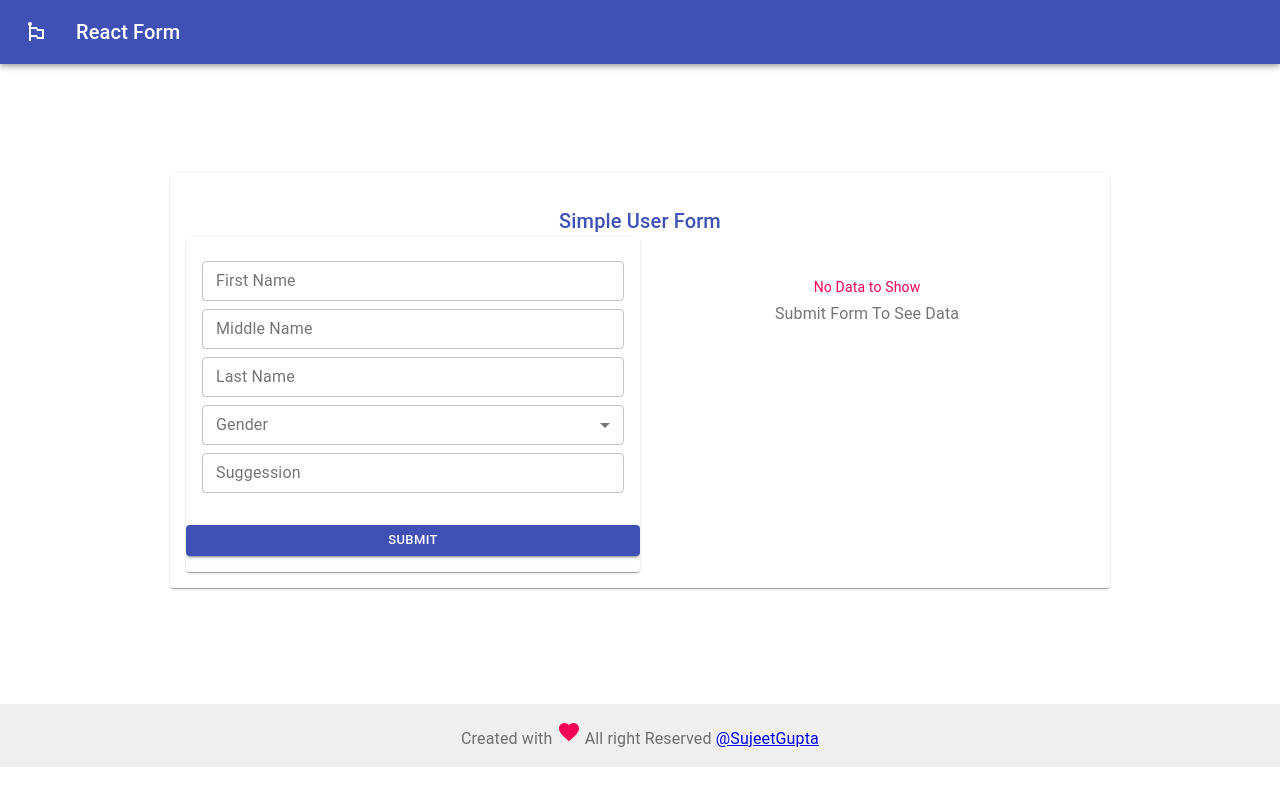
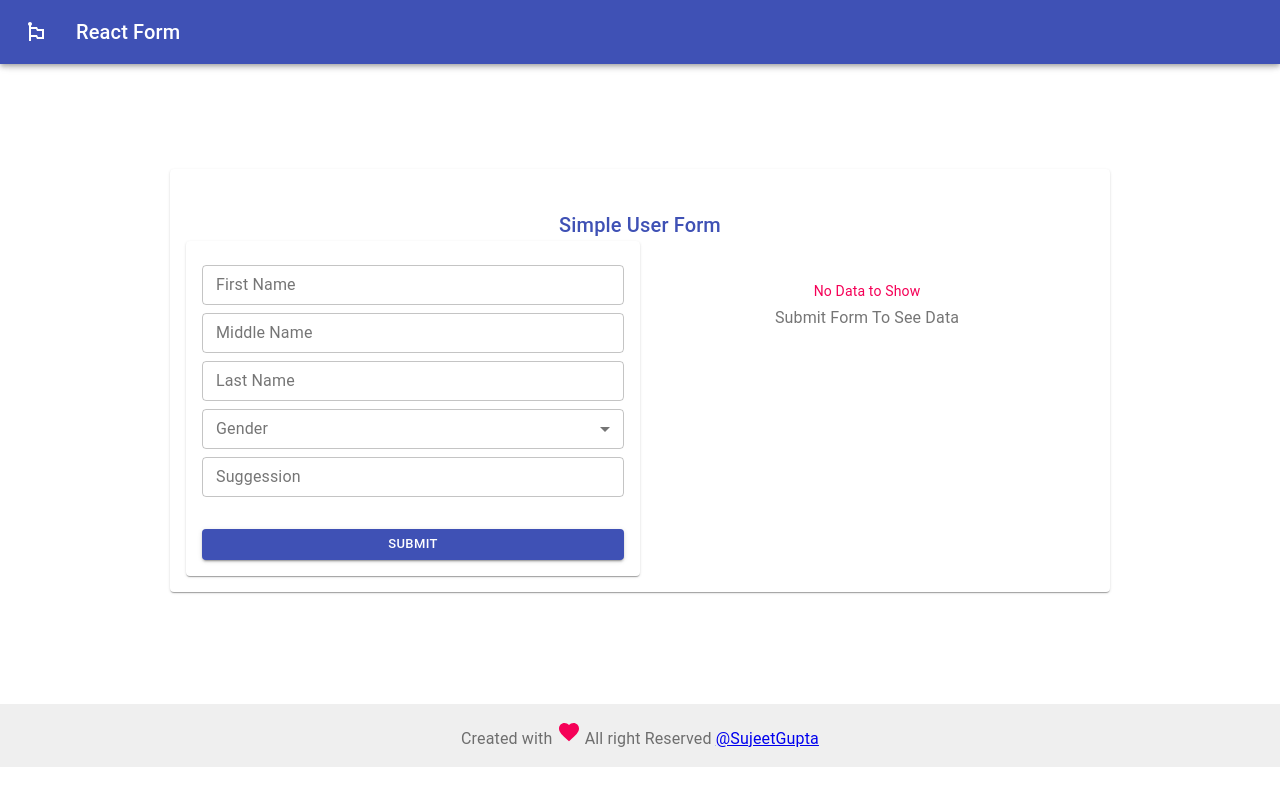
Before and after one commit to himanshulal9/ReactUserForm, a React (Create React App) app: page / in a window 1280 px wide. Built offline with nearby package versions, Linux system fonts and the light colour scheme.

Commit message:
bug fixed

```diff
--- a/src/components/formComponent.jsx
+++ b/src/components/formComponent.jsx
@@ -57,7 +57,7 @@ class FormComponent extends Component {
         <Grid item xs={12} sm={9}>
           <form onSubmit={handleSubmit} className={classes.form}>
             <Paper component={Box} mb={1} p={2}>
-              <Box pt={2}>
+              <Box pt={2} mt={1}>
                 {renderText({
                   type: "h6",
                   color: "primary",
@@ -115,7 +115,7 @@ class FormComponent extends Component {
                         onChange: handleOnChange,
                       })}
                     </CardContent>
-                    <p style={{ textAlign: "center" }}>
+                    <p style={{ textAlign: "center", padding: "0px 16px" }}>
                       <Button
                         type='submit'
                         color='primary'
```
